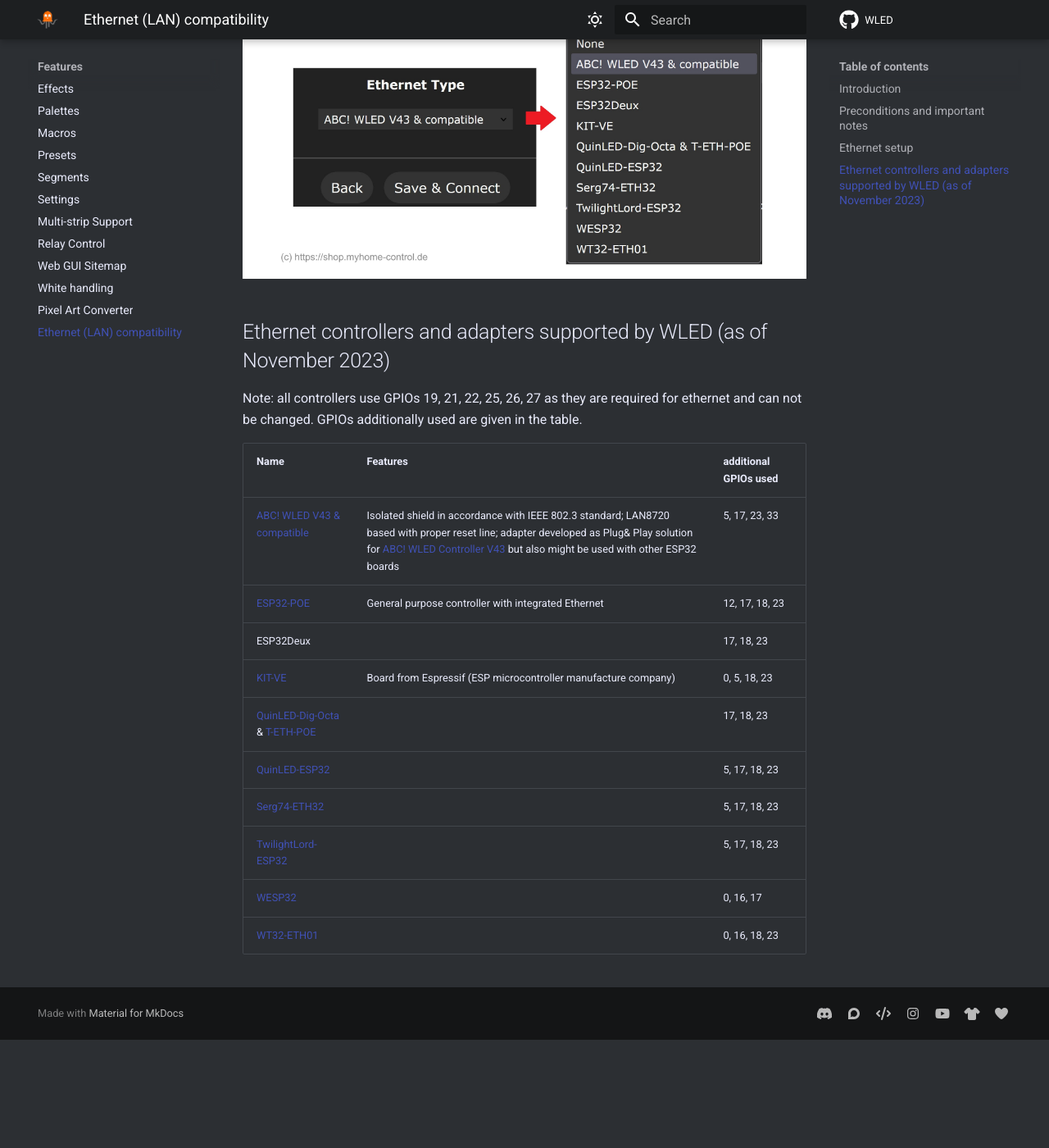
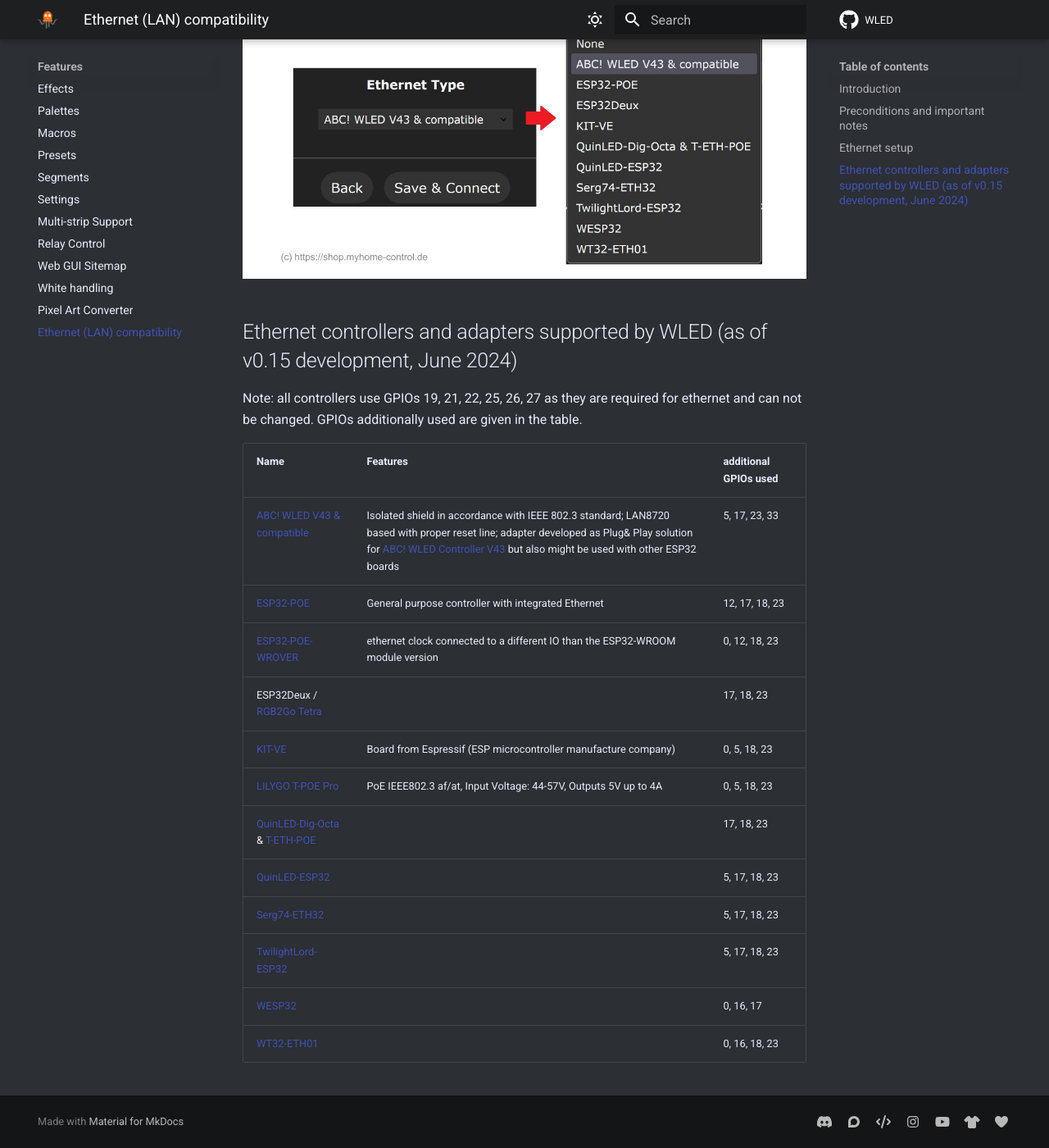
Before and after one commit to Aircoookie/WLED-Docs, an MkDocs documentation site: the page built from docs/features/ethernet-lan.md, in a window 1280 px wide and 1400 px high, scrolled down 1207 px. Shown: the whole window at 82% size. Built offline with MkDocs 1.6.1 and Material for MkDocs 9.7.7, drawn with Linux system fonts in a browser that asks for light colours; comment, search, counter and statistics services are not loaded; before the commit the page ends 2475 px from its top, so only the background shows below that.

Commit message:
Update ethernet-lan.md
update list of supported ethernet controllers

```diff
--- a/docs/features/ethernet-lan.md
+++ b/docs/features/ethernet-lan.md
@@ -23,15 +23,17 @@
 Go to "Config" and then to "WiFi Setup". At the bottom of this page select the Ethernet type you use. Then click on "Save &  Connect". Ready!
 ![](../assets/images/content/wled_ethernet_settings.jpg)
 
-## Ethernet controllers and adapters supported by WLED (as of November 2023)
+## Ethernet controllers and adapters supported by WLED (as of v0.15 development, June 2024)
 Note: all controllers use GPIOs 19, 21, 22, 25, 26, 27 as they are required for ethernet and can not be changed. GPIOs additionally used are given in the table.
 
 | Name | Features | additional GPIOs used |
 |---|---|---|
 [ABC! WLED V43 & compatible](https://shop.myhome-control.de/Ethernet-Adapter-fuer-WLED-Controller/HW10016) | Isolated shield in accordance with IEEE 802.3 standard; LAN8720 based with proper reset line; adapter developed as Plug& Play solution for [ABC! WLED Controller V43](https://shop.myhome-control.de/ABC-WLED-Controller-Board-5-24V/HW10015) but also might be used with other ESP32 boards | 5, 17, 23, 33
 [ESP32-POE](https://github.com/OLIMEX/ESP32-POE/) | General purpose controller with integrated Ethernet | 12, 17, 18, 23
-ESP32Deux |  | 17, 18, 23
+[ESP32-POE-WROVER](https://www.olimex.com/Products/IoT/ESP32/ESP32-POE/open-source-hardware) | ethernet clock connected to a different IO than the ESP32-WROOM module version | 0, 12, 18, 23
+ESP32Deux / [RGB2Go Tetra](https://rgb2go.com/products/ethernet-module-for-tetra2go) |  | 17, 18, 23
 [KIT-VE](https://docs.espressif.com/projects/esp-idf/en/latest/esp32/hw-reference/esp32/get-started-ethernet-kit.html) | Board from Espressif (ESP microcontroller manufacture company) | 0, 5, 18, 23
+[LILYGO T-POE Pro](https://www.lilygo.cc/products/t-poe-pro) |  PoE IEEE802.3 af/at, Input Voltage: 44-57V, Outputs 5V up to 4A | 0, 5, 18, 23
 [QuinLED-Dig-Octa](https://quinled.info/quinled-dig-octa/) & [T-ETH-POE](https://www.lilygo.cc/products/t-internet-poe) |  | 17, 18, 23
 [QuinLED-ESP32](https://quinled.info/quinled-esp32-ethernet/) |  | 5, 17, 18, 23
 [Serg74-ETH32](https://github.com/srg74/ESP32_ethernet) |  | 5, 17, 18, 23
```
